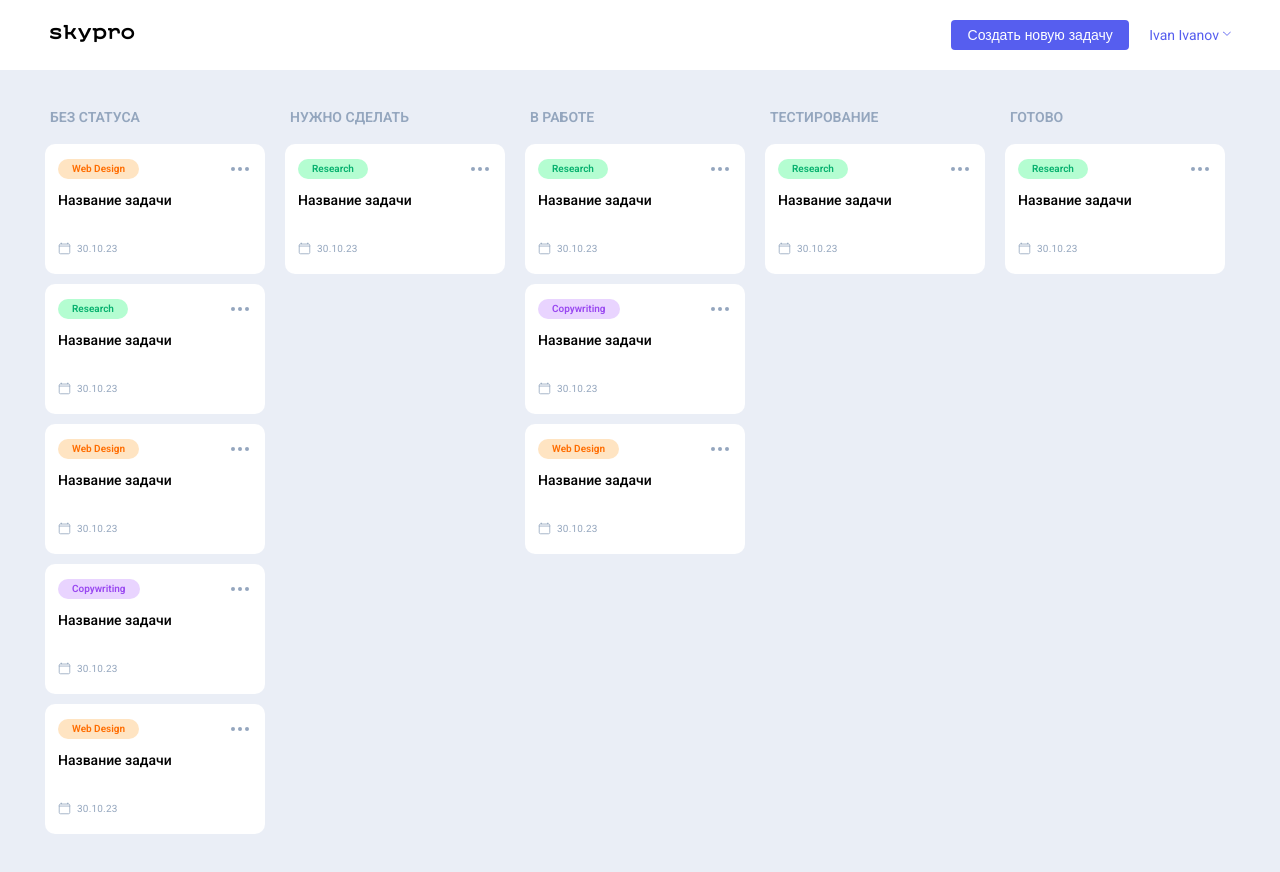
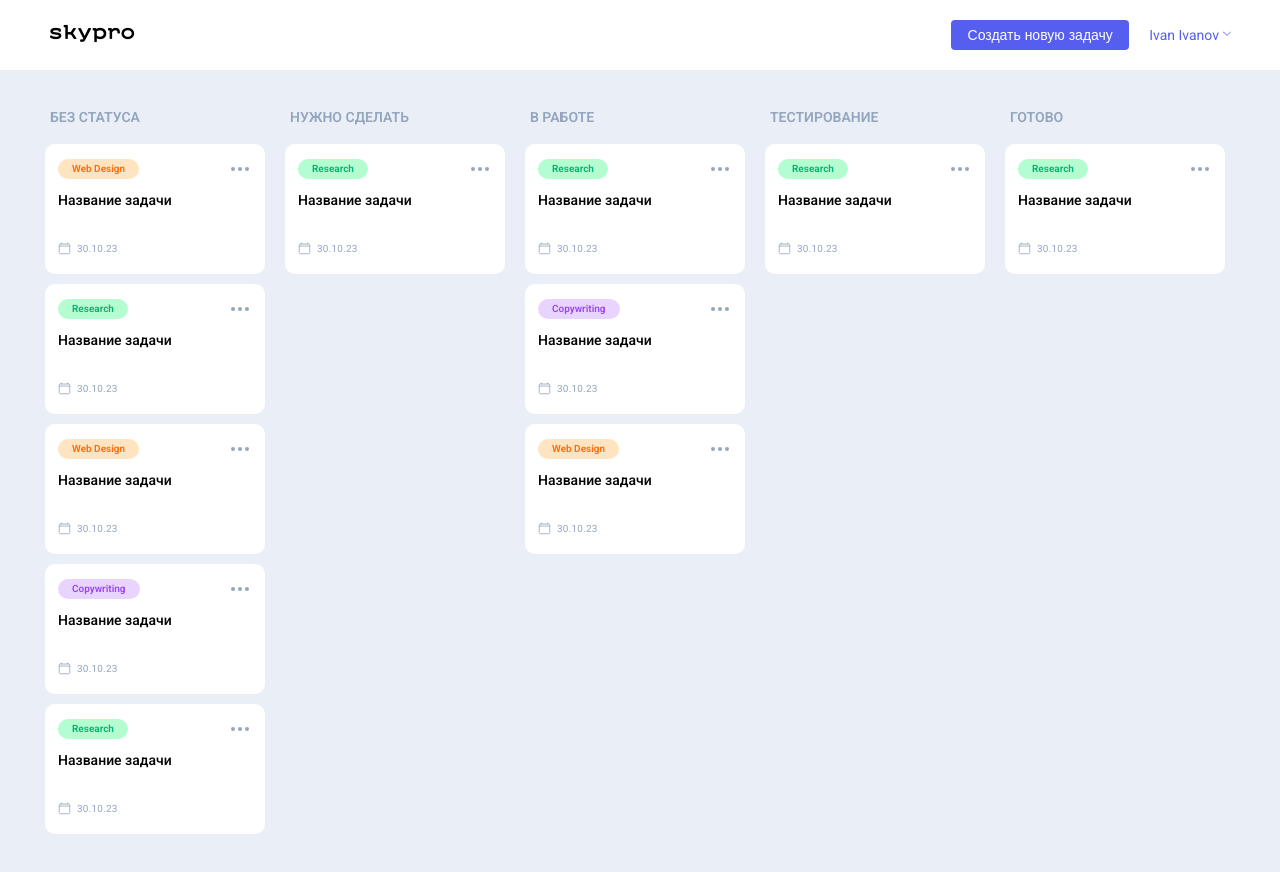
Before and after one commit to kors-ak/skypro-kanban, a React (Vite) app: page / in a window 1280 px wide. Shown: the top 872 px of the page. Built offline with nearby package versions, Linux system fonts and the light colour scheme.

Commit message:
refactor(Main): render cards from data.js

```diff
--- a/src/components/Card/Card.jsx
+++ b/src/components/Card/Card.jsx
@@ -1,10 +1,14 @@
-const Card = ({ groupColor = "_orange", groupName = "Web Design" }) => {
+import { THEME_COLORS } from "../../data";
+
+const Card = ({ theme = "Without Theme" }) => {
+ const themeColor = THEME_COLORS[theme] || "_grey";
+
  return (
   <div className="cards__item">
    <div className="cards__card card">
     <div className="card__group">
-     <div className={"card__theme " + groupColor}>
-      <p className={groupColor}>{groupName}</p>
+     <div className={"card__theme " + themeColor}>
+      <p className={themeColor}>{theme}</p>
      </div>
      <a href="#popBrowse" target="_self">
       <div className="card__btn">
--- a/src/components/Main/Main.jsx
+++ b/src/components/Main/Main.jsx
@@ -1,5 +1,6 @@
 import Column from "../Column/Column";
 import Card from "../Card/Card";
+import { cardList } from "../../data";
 
 const Main = () => {
  return (
@@ -8,35 +9,43 @@ const Main = () => {
     <div className="main__block">
      <div className="main__content">
       <Column title="Без статуса">
-       <Card groupColor="_orange" groupName="Web Design" />
-
-       <Card groupColor="_green" groupName="Research" />
-
-       <Card groupColor="_orange" groupName="Web Design" />
-
-       <Card groupColor="_purple" groupName="Copywriting" />
-
-       <Card groupColor="_orange" groupName="Web Design" />
+       {cardList
+        .filter((card) => card.status === "Без статуса")
+        .map((card) => (
+         <Card theme={card.theme} key={card.id} />
+        ))}
       </Column>
 
       <Column title="Нужно сделать">
-       <Card groupColor="_green" groupName="Research" />
+       {cardList
+        .filter((card) => card.status === "Нужно сделать")
+        .map((card) => (
+         <Card theme={card.theme} key={card.id} />
+        ))}
       </Column>
 
       <Column title="В работе">
-       <Card groupColor="_green" groupName="Research" />
-
-       <Card groupColor="_purple" groupName="Copywriting" />
-
-       <Card groupColor="_orange" groupName="Web Design" />
+       {cardList
+        .filter((card) => card.status === "В работе")
+        .map((card) => (
+         <Card theme={card.theme} key={card.id} />
+        ))}
       </Column>
 
       <Column title="Тестирование">
-       <Card groupColor="_green" groupName="Research" />
+       {cardList
+        .filter((card) => card.status === "Тестирование")
+        .map((card) => (
+         <Card theme={card.theme} key={card.id} />
+        ))}
       </Column>
 
       <Column title="Готово">
-       <Card groupColor="_green" groupName="Research" />
+       {cardList
+        .filter((card) => card.status === "Готово")
+        .map((card) => (
+         <Card theme={card.theme} key={card.id} />
+        ))}
       </Column>
      </div>
     </div>
--- a/src/data.js
+++ b/src/data.js
@@ -1,3 +1,9 @@
+export const THEME_COLORS = {
+ "Web Design": "_orange",
+ Research: "_green",
+ Copywriting: "_purple",
+};
+
 export const cardList = [
  {
   id: 1,
```
